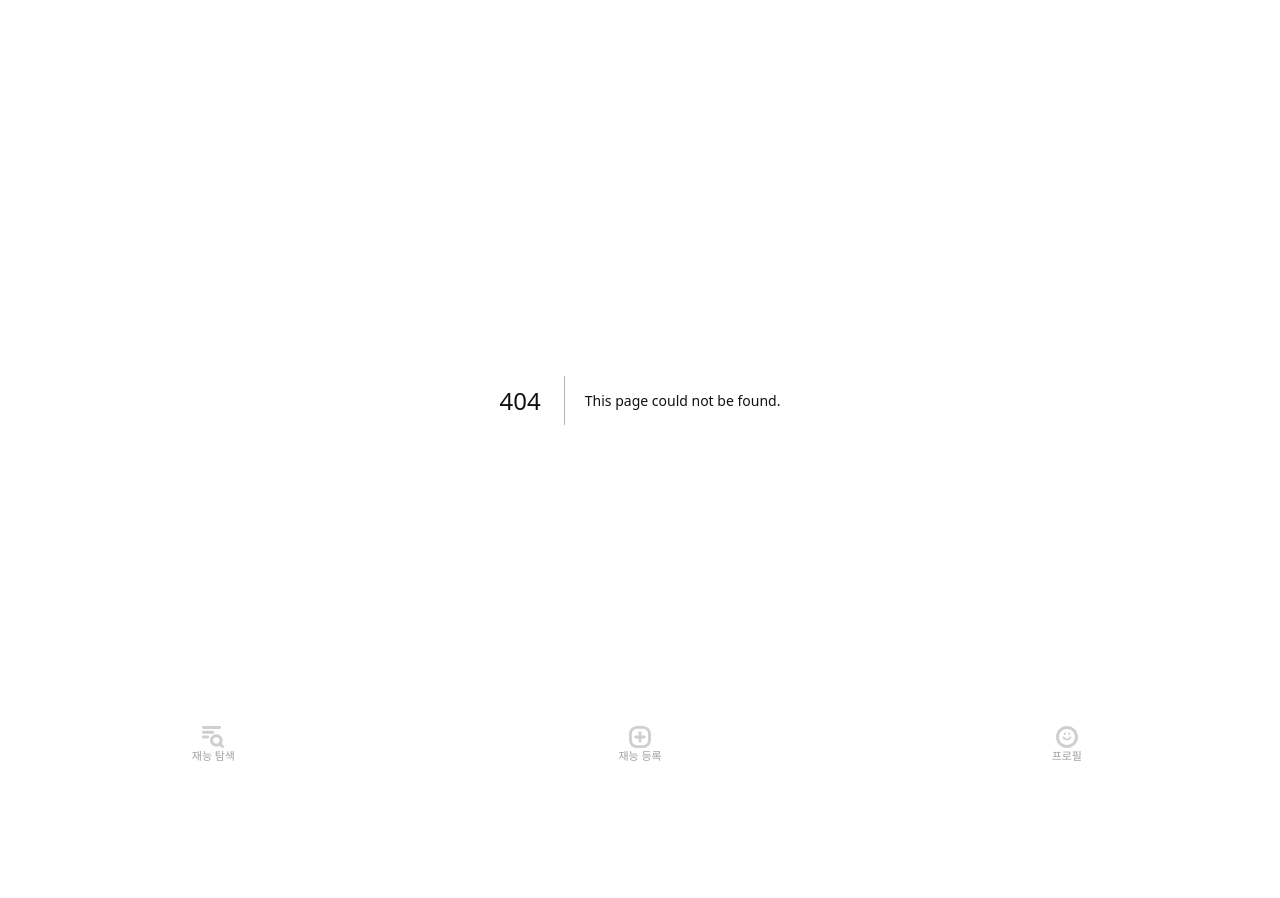
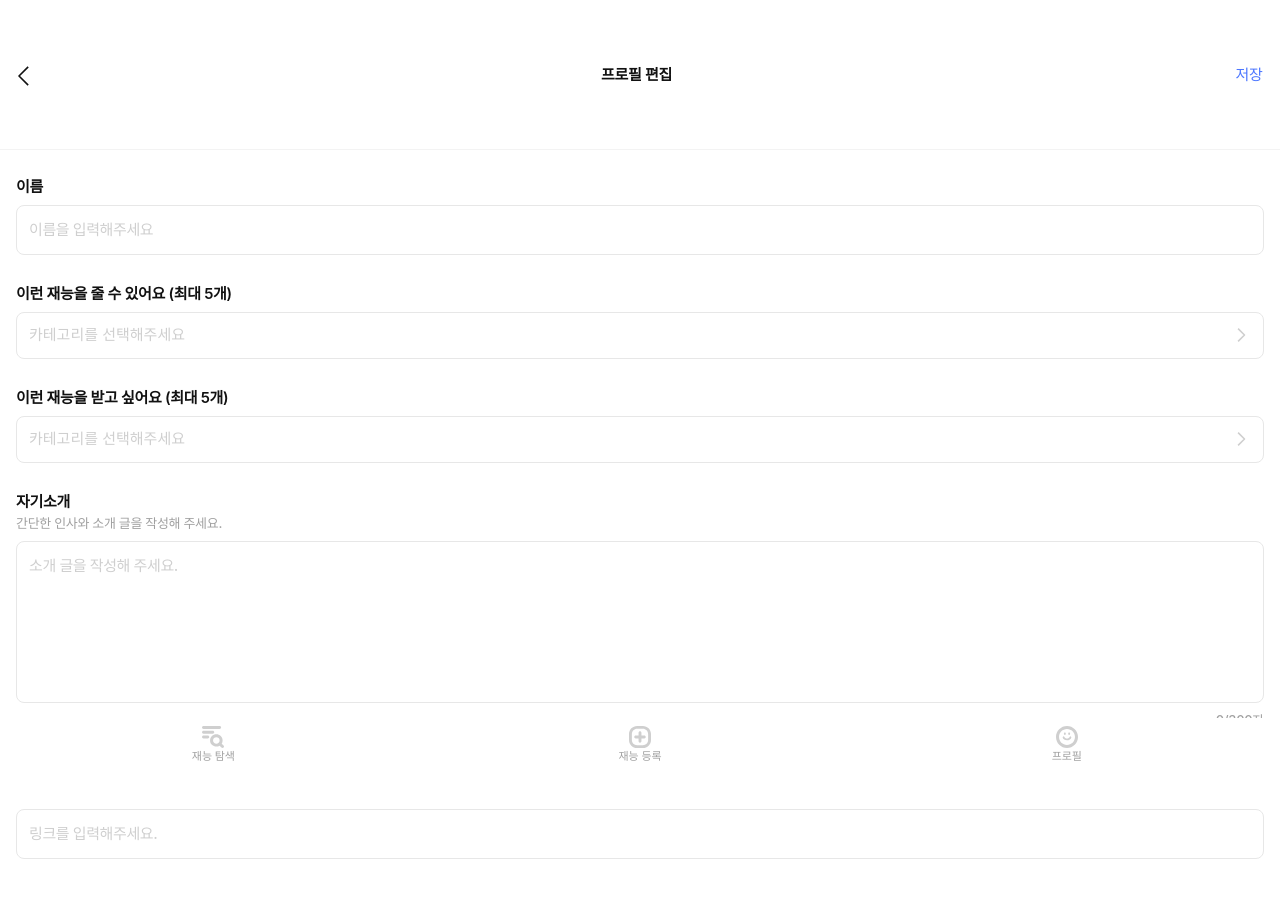
Before and after one commit to depromeet/pingpong-client, a Next.js app: page /profile/edit in a window 1280 px wide. Before the commit this address had no page. Shown: the top 898 px of the page. Before the commit the page ends 800 px from the top, so only its background shows below. Built offline with nearby package versions, Linux system fonts and the light colour scheme; sample sign-in values are in the browser's storage; a web font is replaced by a local one.

Commit message:
:sparkles: feat: profile edit page

```diff
--- a/src/components/common/Layout.tsx
+++ b/src/components/common/Layout.tsx
@@ -1,7 +1,7 @@
 import { useIsFetching } from '@tanstack/react-query';
 import { useRouter } from 'next/router';
 import type { PropsWithChildren } from 'react';
-import { useEffect } from 'react';
+import { useEffect, useMemo } from 'react';
 import { useRecoilState, useRecoilValue } from 'recoil';
 
 import { usePopup } from '@/hooks/usePopup';
@@ -13,13 +13,15 @@ import Popup from './Popup';
 import Spinner from './Spinner';
 import Toast from './Toast';
 
+const hasGnbPath = ['/', '/profile', '/talent/register', '/profile/edit'];
+
 const Layout = ({ children }: PropsWithChildren) => {
   const toastValue = useRecoilValue(toastAtom);
   const popupValue = useRecoilValue(popupAtom);
   const headerValue = useRecoilValue(headerAtom);
   const router = useRouter();
 
-  const GNB_CONDITION = router.asPath === '/' || '/talent/register' || '/profile';
+  const showGnb = useMemo(() => hasGnbPath.includes(router.pathname), [router]);
   const [isSpinnerActive, setIsSpinnerActive] = useRecoilState(spinnerAtom);
 
   usePopup();
@@ -33,10 +35,10 @@ const Layout = ({ children }: PropsWithChildren) => {
   return (
     <>
       {headerValue && <Header {...headerValue} />}
-      {children}
+      <main className="pb-[82px]">{children}</main>
       {popupValue && <Popup {...popupValue} />}
       {toastValue && <Toast value={toastValue} />}
-      {GNB_CONDITION && <NavigationBar className="fixed bottom-0 left-0" />}
+      {showGnb && <NavigationBar className="fixed bottom-0 left-0" />}
       <Spinner isShowing={isSpinnerActive} />
     </>
   );
--- a/src/components/common/SelectInput.tsx
+++ b/src/components/common/SelectInput.tsx
@@ -12,7 +12,7 @@ interface SelectInputProps {
   href: string;
 }
 
-const SelectInput = ({ className, placeholder = '', selectedInputList, href }: SelectInputProps) => {
+const SelectInput = ({ className, placeholder, selectedInputList, href }: SelectInputProps) => {
   return (
     <div className={`w-full text-2xl ${className}`}>
       <Link href={href}>
--- /dev/null
+++ b/src/pages/profile/edit.tsx
@@ -0,0 +1,86 @@
+import { useState } from 'react';
+
+import Header from '@/components/common/Header';
+import Input from '@/components/common/Input';
+import SelectInput from '@/components/common/SelectInput';
+import Textarea from '@/components/common/Textarea';
+
+const ProfileEdit = () => {
+  const [name, setName] = useState('');
+  const [nameError] = useState(''); //FIXME: fetch data
+  const [info] = useState('');
+  const [link, setLink] = useState('');
+
+  return (
+    <>
+      <Header title="프로필 편집" activeButton="저장" className="bg-white border-b border-gray-100" />
+      <main className="px-[16px]">
+        <section className="mt-[26px]">
+          <label htmlFor="name" className="text-t3">
+            이름
+          </label>
+          {/* {explanation && <span className="block text-b4 text-gray-400 pt-[2px]">{explanation}</span>} */}
+          <Input
+            className="mt-[8px]"
+            id="name"
+            placeholder="이름을 입력해주세요"
+            maxLength={10}
+            value={name}
+            onChange={(v) => setName(v)}
+            error={nameError}
+          />
+        </section>
+        <section className="mt-[28px]">
+          <label className="text-t3">이런 재능을 줄 수 있어요 (최대 5개)</label>
+          {/* FIXME: to select talent & to real data */}
+          <SelectInput
+            href="/profile/talent"
+            placeholder="카테고리를 선택해주세요"
+            selectedInputList={[]}
+            className="mt-[8px]"
+          />
+        </section>
+        <section className="mt-[28px]">
+          <label className="text-t3">이런 재능을 받고 싶어요 (최대 5개)</label>
+          {/* FIXME: to real data */}
+          <SelectInput
+            href="/profile/talent"
+            placeholder="카테고리를 선택해주세요"
+            selectedInputList={[]}
+            className="mt-[8px]"
+          />
+        </section>
+        <section className="mt-[28px]">
+          <label id="info" className="text-t3">
+            자기소개
+          </label>
+          <span className="block text-b4 text-gray-400 pt-[2px]">간단한 인사와 소개 글을 작성해 주세요.</span>
+          <Textarea
+            id="info"
+            value={info}
+            maxLength={300}
+            className="mt-[8px]"
+            placeholder="소개 글을 작성해 주세요."
+          />
+        </section>
+        <section className="mt-[28px]">
+          <label id="link" className="text-t3">
+            링크
+          </label>
+          <span className="block text-b4 text-gray-400 pt-[2px]">
+            재능을 보여줄 수 있는 링크가 있다면 입력해 주세요. (선택)
+          </span>
+          <Input
+            className="mt-[8px]"
+            id="link"
+            placeholder="링크를 입력해주세요."
+            value={link}
+            onChange={(v) => setLink(v)}
+          />
+        </section>
+      </main>
+    </>
+  );
+};
+
+export default ProfileEdit;
--- a/src/pages/profile/index.tsx
+++ b/src/pages/profile/index.tsx
@@ -14,7 +14,7 @@ export default function Profile() {
               <Image src={'/icons/modify.svg'} alt="modify" width={100} height={100} />
             </button>
           </Link>
-          <Link href={'/profile/setting'}>
+          <Link href={'/setting'}>
             <button className="w-[20px] h-[20px]">
               <Image src={'/icons/setting.svg'} alt="setting" width={100} height={100} />
             </button>
@@ -27,7 +27,7 @@ export default function Profile() {
           <span className="text-h2">{`말하는 감자`}</span>
         </article>
       </section>
-      <section className="border-y border-gray-100 bg-white p-[16px]">
+      {/* <section className="border-y border-gray-100 bg-white p-[16px]">
         <article className="flex gap-5 items-center relative">
           <div className="p-[9px] bg-primary-blue rounded-xl w-[20%]">
             <Image src={'/images/ranking.png'} alt="ranking" width={100} height={100} />
@@ -40,7 +40,7 @@ export default function Profile() {
             등급 알아보기
           </button>
         </article>
-      </section>
+      </section> */}
       <section className="bg-white my-[8px] border-y border-gray-100 flex flex-col gap-[28px] px-[16px] py-[28px]">
         <article>
           <h2 className="text-t3 mb-[8px]">이런 재능을 줄 수 있어요</h2>
--- /dev/null
+++ b/src/pages/profile/talent.tsx
@@ -0,0 +1,13 @@
+import Header from '@/components/common/Header';
+import TalentRegisterCategoryTabList from '@/components/talentRegister/TalentRegisterCategoryTabList';
+import TalentRegisterCategoryTagList from '@/components/talentRegister/TalentRegisterCategoryTagList';
+
+export default function ProfileTalent() {
+  return (
+    <>
+      <Header title="이런 재능이 있어요" className="bg-white" />
+      <TalentRegisterCategoryTabList />
+      <TalentRegisterCategoryTagList sort={'EXCHANGE'} />
+    </>
+  );
+}
```
Also changed, not shown: src/pages/setting/index.tsx (renamed from src/pages/profile/setting.tsx).
